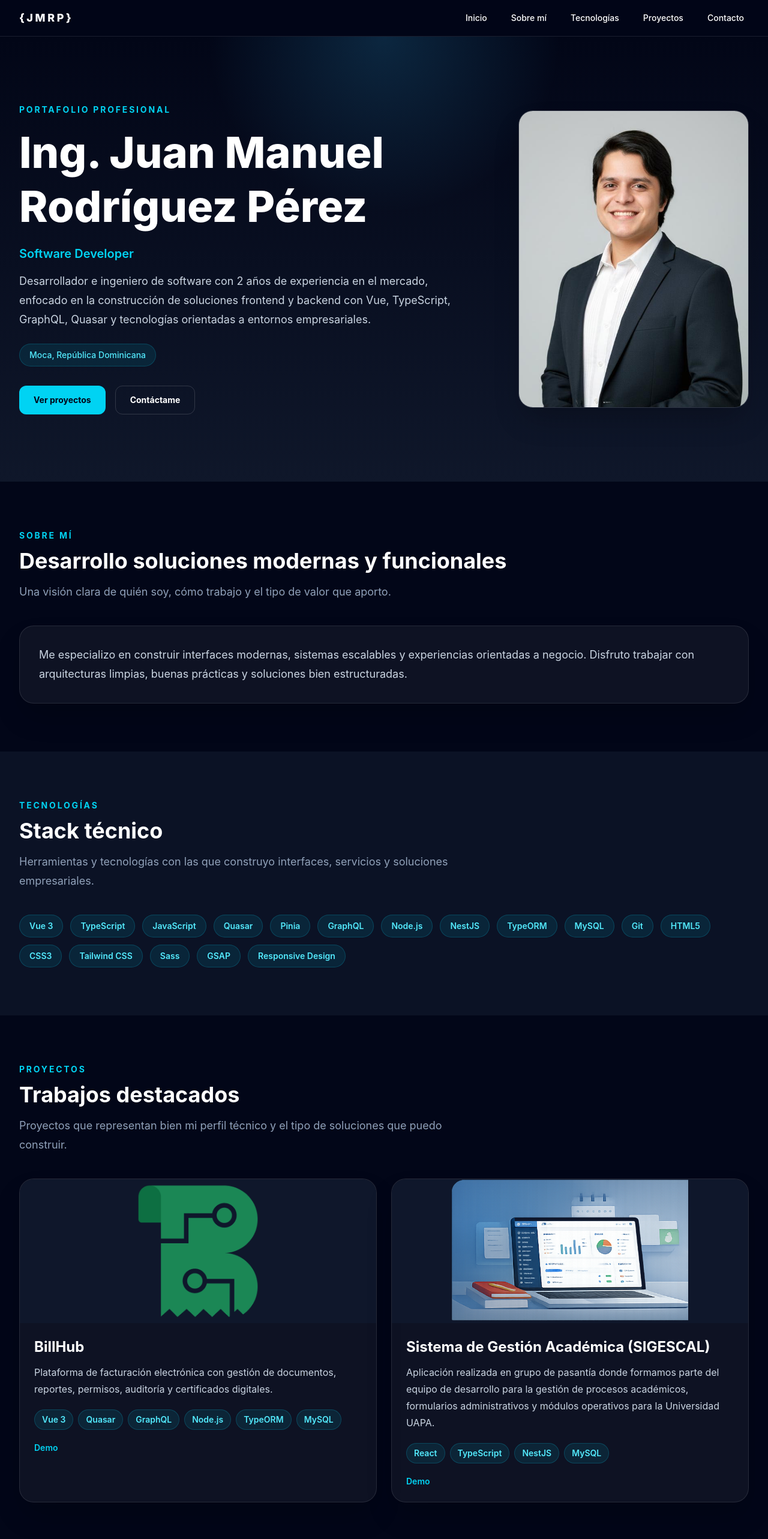
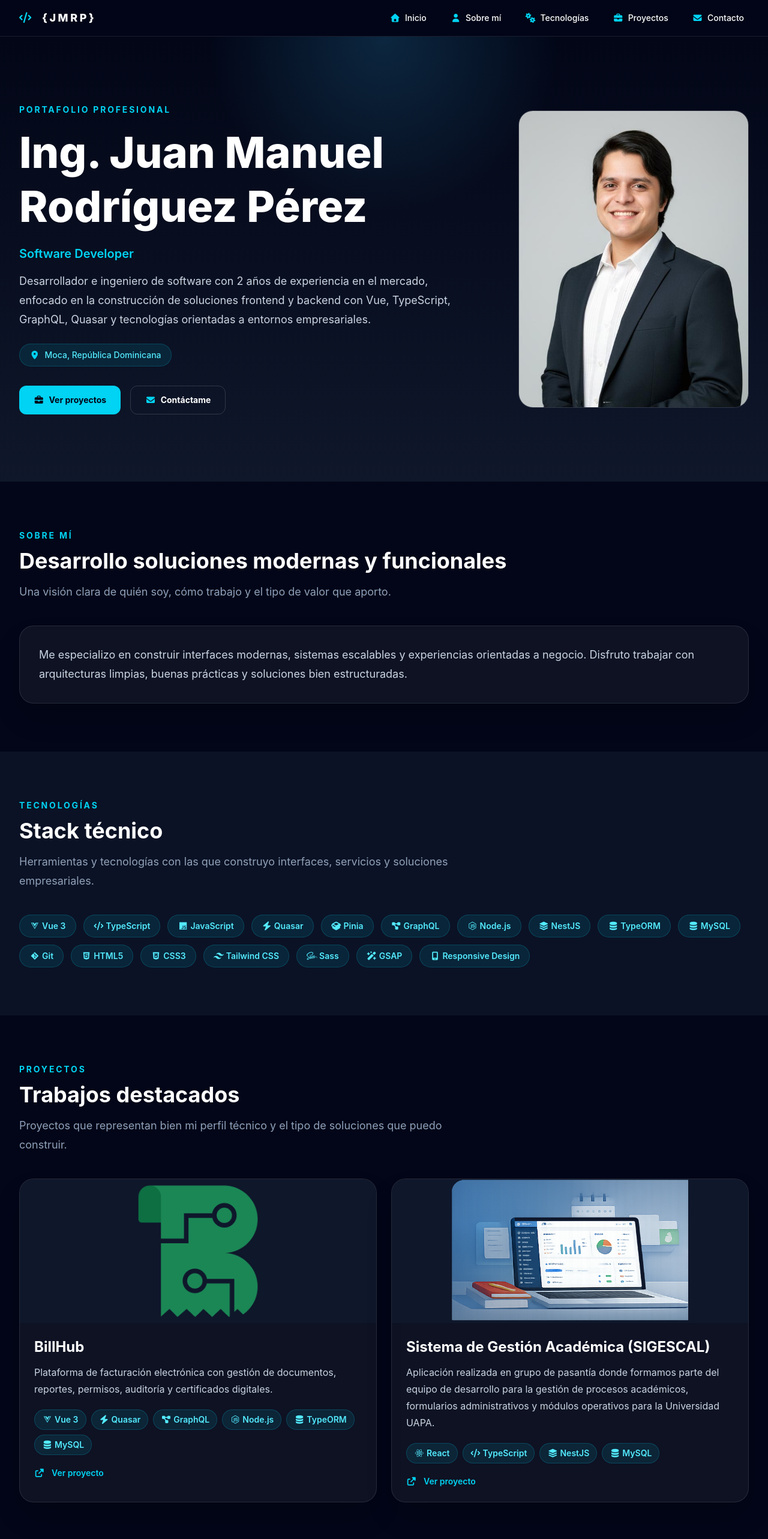
Before and after one commit to ManeyRodriguez/portafolio, a Vue app: page / in a window 1280 px wide. Shown: the top 2566 px of the page at 60% size. Built offline with nearby package versions, Linux system fonts and the light colour scheme.

Commit message:
feat: enhance UI with Font Awesome icons in header, sections, and buttons for improved visual appeal

```diff
--- a/src/components/layout/AppHeader.vue
+++ b/src/components/layout/AppHeader.vue
@@ -1,12 +1,13 @@
 <template>
   <header class="sticky top-0 z-50 border-b border-white/10 bg-slate-950/90 backdrop-blur">
     <div
-      class="mx-auto flex w-full max-w-7xl flex-col gap-4 px-4 py-4 sm:px-6 lg:px-8 md:flex-row md:items-center md:justify-between"
+      class="mx-auto flex w-full max-w-7xl flex-col gap-6 px-4 py-4 sm:px-6 lg:px-8 md:flex-row md:items-center md:justify-between"
     >
       <a
         href="#inicio"
         class="text-left text-lg font-extrabold tracking-[0.2em] text-white"
       >
+      <i class="fas fa-code mr-2 text-cyan-400"></i>
         {{portfolioData.abreviatedName || portfolioData.name.split(' ').map(n => n[0]).join('')}}
       </a>
 
@@ -16,7 +17,7 @@
           href="#inicio"
           class="rounded-lg px-2 py-1 text-sm font-medium text-white transition hover:text-cyan-400"
         >
-
+        <i class="fas fa-home mr-1 text-cyan-400"></i>
           Inicio
         </a>
 
@@ -24,6 +25,7 @@
           href="#sobre-mi"
           class="rounded-lg px-2 py-1 text-sm font-medium text-white transition hover:text-cyan-400"
         >
+          <i class="fas fa-user mr-1 text-cyan-400"></i>
           Sobre mí
         </a>
 
@@ -31,6 +33,7 @@
           href="#habilidades"
           class="rounded-lg px-2 py-1 text-sm font-medium text-white transition hover:text-cyan-400"
         >
+          <i class="fas fa-cogs mr-1 text-cyan-400"></i>
           Tecnologías
         </a>
 
@@ -38,6 +41,7 @@
           href="#proyectos"
           class="rounded-lg px-2 py-1 text-sm font-medium text-white transition hover:text-cyan-400"
         >
+          <i class="fas fa-briefcase mr-1 text-cyan-400"></i>
           Proyectos
         </a>
 
@@ -45,6 +49,7 @@
           href="#contacto"
           class="rounded-lg px-2 py-1 text-sm font-medium text-white transition hover:text-cyan-400"
         >
+          <i class="fas fa-envelope mr-1 text-cyan-400"></i>
           Contacto
         </a>
 
--- a/src/components/sections/AboutSection.vue
+++ b/src/components/sections/AboutSection.vue
@@ -3,6 +3,7 @@
     <div class="mx-auto max-w-7xl px-4 sm:px-6 lg:px-8">
       <div class="mb-10">
         <p class="reveal-item mb-3 text-sm font-bold uppercase tracking-[0.2em] text-cyan-400">
+
           Sobre mí
         </p>
 
--- a/src/components/sections/ContactSection.vue
+++ b/src/components/sections/ContactSection.vue
@@ -19,8 +19,9 @@
         <div class="flex flex-wrap gap-4">
           <a
             :href="`mailto:${portfolioData.contact.email}`"
-            class="inline-flex rounded-xl border border-cyan-400/20 bg-cyan-400/10 px-5 py-3 text-sm font-semibold text-cyan-300 transition hover:-translate-y-0.5 hover:bg-cyan-400/15"
+            class=" rounded-xl border border-cyan-400/20 bg-cyan-400/10 px-5 py-3 text-sm font-semibold text-cyan-300 transition hover:-translate-y-0.5 hover:bg-cyan-400/15"
           >
+          <i class="fas fa-envelope mr-2 text-cyan-400"></i>
             {{ portfolioData.contact.email }}
           </a>
 
@@ -28,8 +29,9 @@
             :href="portfolioData.contact.github"
             target="_blank"
             rel="noreferrer"
-            class="inline-flex rounded-xl border border-cyan-400/20 bg-cyan-400/10 px-5 py-3 text-sm font-semibold text-cyan-300 transition hover:-translate-y-0.5 hover:bg-cyan-400/15"
+            class=" rounded-xl border border-cyan-400/20 bg-cyan-400/10 px-5 py-3 text-sm font-semibold text-cyan-300 transition hover:-translate-y-0.5 hover:bg-cyan-400/15"
           >
+          <i class="fab fa-github mr-2 text-cyan-400"></i>
             GitHub
           </a>
 
@@ -37,8 +39,9 @@
             :href="portfolioData.contact.linkedin"
             target="_blank"
             rel="noreferrer"
-            class="inline-flex rounded-xl border border-cyan-400/20 bg-cyan-400/10 px-5 py-3 text-sm font-semibold text-cyan-300 transition hover:-translate-y-0.5 hover:bg-cyan-400/15"
+            class="rounded-xl border border-cyan-400/20 bg-cyan-400/10 px-5 py-3 text-sm font-semibold text-cyan-300 transition hover:-translate-y-0.5 hover:bg-cyan-400/15"
           >
+          <i class="fab fa-linkedin mr-2 text-cyan-400"></i>
             LinkedIn
           </a>
         </div>
--- a/src/components/sections/HeroSection.vue
+++ b/src/components/sections/HeroSection.vue
@@ -28,7 +28,9 @@
           <span
             class="inline-flex items-center rounded-full border border-cyan-400/20 bg-cyan-400/10 px-4 py-2 text-sm font-medium text-cyan-300"
           >
+          <i class="fas fa-map-marker-alt mr-2 text-cyan-400"></i>
             {{ portfolioData.location }}
+
           </span>
         </div>
 
@@ -37,6 +39,7 @@
             href="#proyectos"
             class="inline-flex min-h-12 items-center justify-center rounded-xl bg-cyan-400 px-6 text-sm font-bold text-slate-950 transition hover:scale-[1.03] hover:bg-cyan-300"
           >
+          <i class="fas fa-briefcase mr-2 text-slate-950"></i>
             Ver proyectos
           </a>
 
@@ -44,6 +47,7 @@
             href="#contacto"
             class="inline-flex min-h-12 items-center justify-center rounded-xl border border-white/15 px-6 text-sm font-bold text-white transition hover:scale-[1.03] hover:border-cyan-400 hover:text-cyan-400"
           >
+          <i class="fas fa-envelope mr-2 text-cyan-400"></i>
             Contáctame
           </a>
         </div>
@@ -53,7 +57,9 @@
         <img
           :src="portfolioData.profileImage"
           :alt="`Foto de ${portfolioData.name}`"
-          class="w-full max-w-sm rounded-3xl border border-white/10 bg-white/5 object-contain shadow-2xl"
+          class="w-full max-w-sm rounded-3xl border
+          border-white/10 bg-white/5 object-contain
+          shadow-4xl hover:scale-[1.02] transition duration-500"
         />
       </div>
     </div>
--- a/src/components/sections/ProjectsSection.vue
+++ b/src/components/sections/ProjectsSection.vue
@@ -50,8 +50,9 @@
               <span
                 v-for="tech in project.technologies"
                 :key="`${project.title}-${tech}`"
-                class="inline-flex rounded-full border border-cyan-400/20 bg-cyan-400/10 px-3 py-1.5 text-xs font-semibold text-cyan-300 sm:text-sm"
+                class=" rounded-full border border-cyan-400/20 bg-cyan-400/10 px-3 py-1.5 text-xs font-semibold text-cyan-300 sm:text-sm"
               >
+               <i :class="iconSkills[tech]" />
                 {{ tech }}
               </span>
             </div>
@@ -64,7 +65,8 @@
                 rel="noreferrer"
                 class="text-sm font-semibold text-cyan-400 transition hover:text-cyan-300"
               >
-                Demo
+                <i class="fas fa-external-link-alt mr-2 text-cyan-400"></i>
+                Ver proyecto
               </a>
 
               <a
@@ -86,7 +88,7 @@
 
 <script setup lang="ts">
 import { onBeforeUnmount, onMounted, ref } from 'vue';
-import { portfolioData } from '../../data/portfolio';
+import { iconSkills, portfolioData } from '../../data/portfolio';
 import { gsap } from '../../lib/gsap';
 
 const sectionRef = ref<HTMLElement | null>(null);
--- a/src/components/sections/SkillsSection.vue
+++ b/src/components/sections/SkillsSection.vue
@@ -19,8 +19,9 @@
         <span
           v-for="skill in portfolioData.skills"
           :key="skill"
-          class="skill-chip inline-flex rounded-full border border-cyan-400/20 bg-cyan-400/10 px-4 py-2 text-sm font-semibold text-cyan-300 transition duration-300 hover:-translate-y-0.5 hover:bg-cyan-400/15"
+          class="skill-chip rounded-full border border-cyan-400/20 bg-cyan-400/10 px-4 py-2 text-sm font-semibold text-cyan-300 transition duration-300 hover:-translate-y-0.5 hover:bg-cyan-400/15"
         >
+          <i :class="iconSkills[skill]" />
           {{ skill }}
         </span>
       </div>
@@ -30,7 +31,7 @@
 
 <script setup lang="ts">
 import { onBeforeUnmount, onMounted, ref } from 'vue';
-import { portfolioData } from '../../data/portfolio';
+import { iconSkills, portfolioData } from '../../data/portfolio';
 import { gsap } from '../../lib/gsap';
 
 const sectionRef = ref<HTMLElement | null>(null);
```
Also changed, not shown: src/main.ts (+5 -4 lines).
